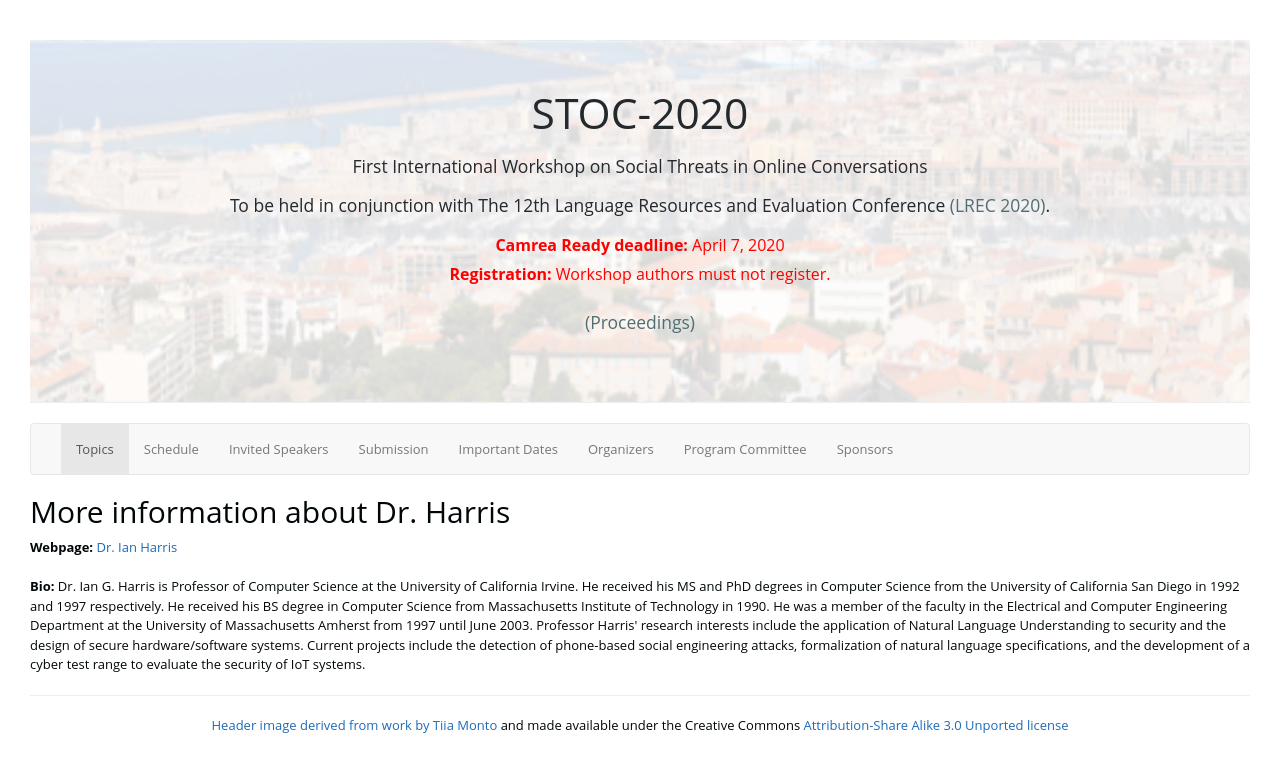
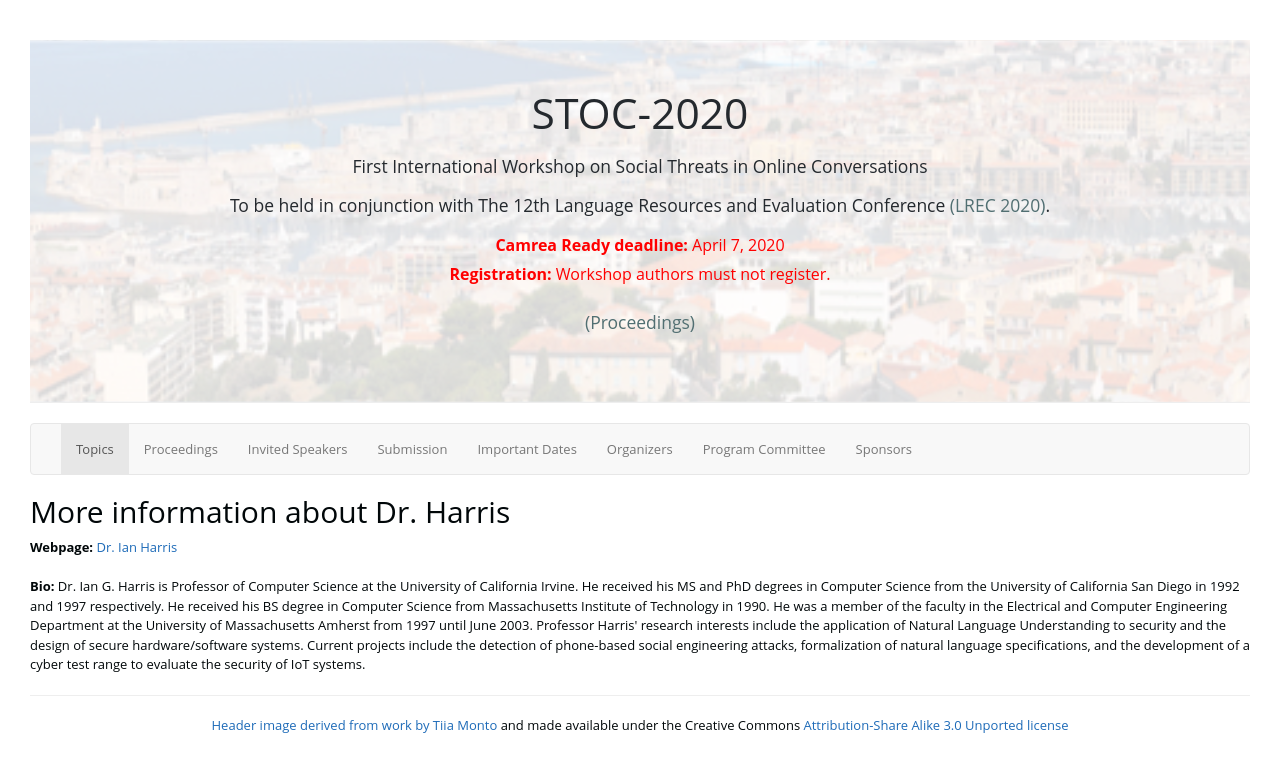
Before and after one commit to social-threats/social-threats.github.io, a Jekyll site: the page built from STOC_2020/ian.html, in a window 1280 px wide. Shown: the top 772 px of the page. Built offline with Jekyll 4.4.1, drawn with Linux system fonts in a browser that asks for light colours; nearby versions of some CDN libraries.

Commit message:
Update deep_navbar.html

```diff
--- a/_includes/_STOC_2020/deep_navbar.html
+++ b/_includes/_STOC_2020/deep_navbar.html
@@ -15,7 +15,7 @@
             <div id="navbar" class="navbar-collapse collapse">
                 <ul class="nav navbar-nav">
                     <li class="active"><a href="#topics">Topics</a></a></li>
-                    <li><a href="/STOC_2020/index#schedule">Schedule</a></li>
+                    <li><a href="/STOC_2020/index#schedule">Proceedings</a></li>
                     <li><a href="/STOC_2020/index#invitedSpeakers">Invited Speakers</a></li>
                     <li><a href="/STOC_2020/index#submission-info">Submission</a></li>
                     <li><a href="/STOC_2020/index#important-dates">Important Dates</a></li>
```
